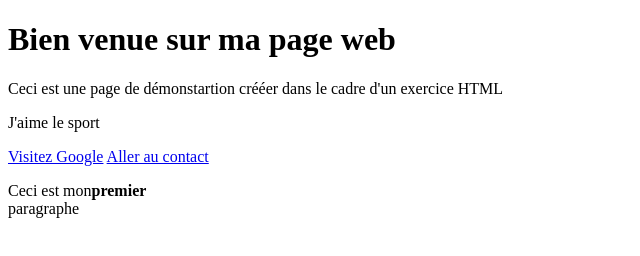
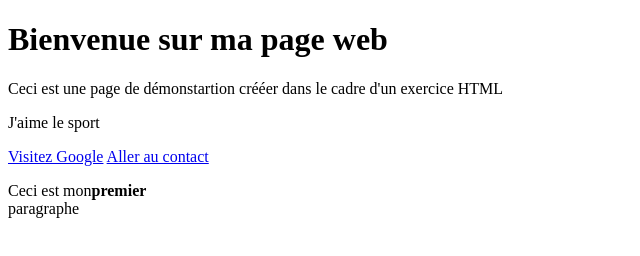
Before and after one commit to IPHS-BXL/UAA3-HTML-CSS-Ozgur, a plain HTML site: page index.html in a window 1280 px wide. Shown: the whole page, without its empty margins (0-640 px from the left). Drawn offline with Linux system fonts and the light colour scheme.

Commit message:
Update index.html

```diff
--- a/index.html
+++ b/index.html
@@ -6,12 +6,13 @@
     <title>Ma Première Page Web</title>
 </head>
 <body>
-    <h1>Bien venue sur ma page web</h1>
+    <h1>Bienvenue sur ma page web</h1>
     <p>Ceci est une page de démonstartion crééer dans le cadre d'un exercice HTML</p>
     <p>J'aime le sport</p>
     <a href="https://www.google.com" target="_blank">Visitez Google</a>
     <a href="#contact">Aller au contact</a>
     <!-- Paragraphe -->
     <p>Ceci est mon<strong>premier</strong><br>paragraphe</p>
+
 </body>
 </html>
```
